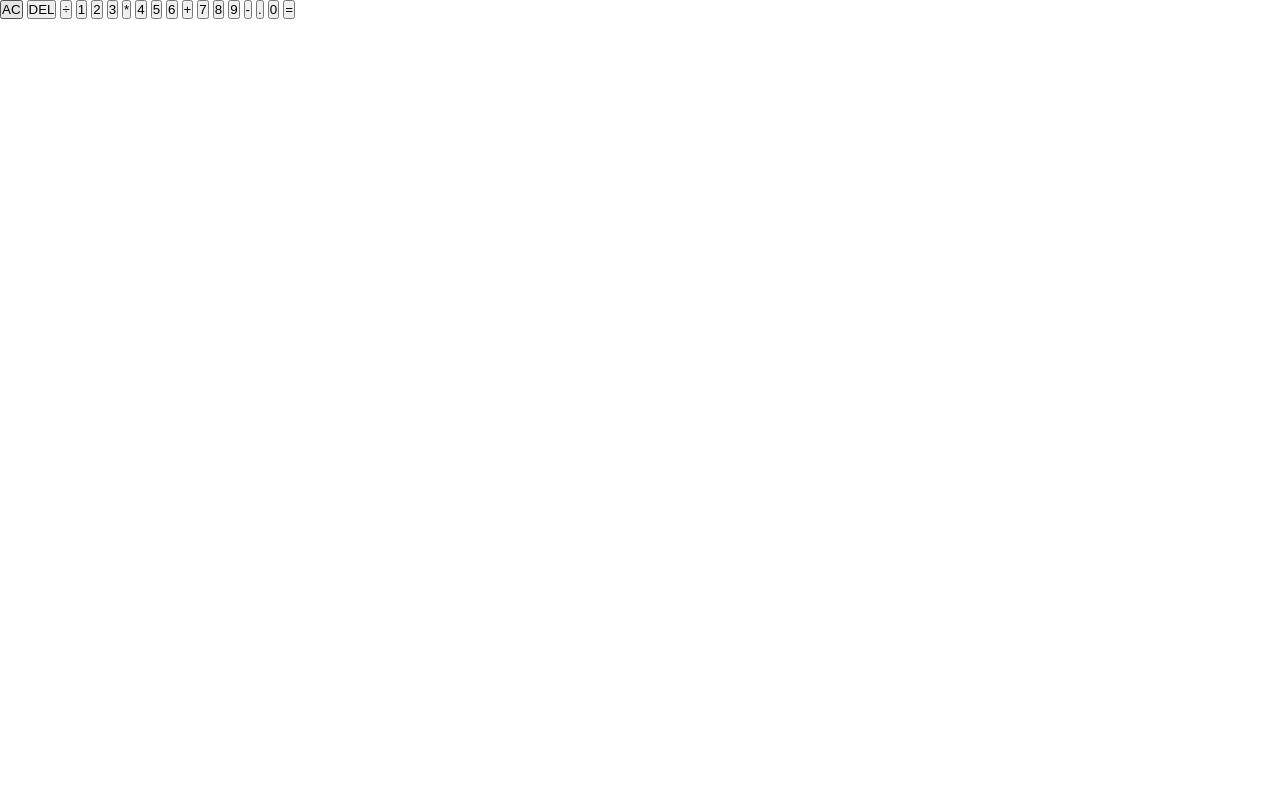
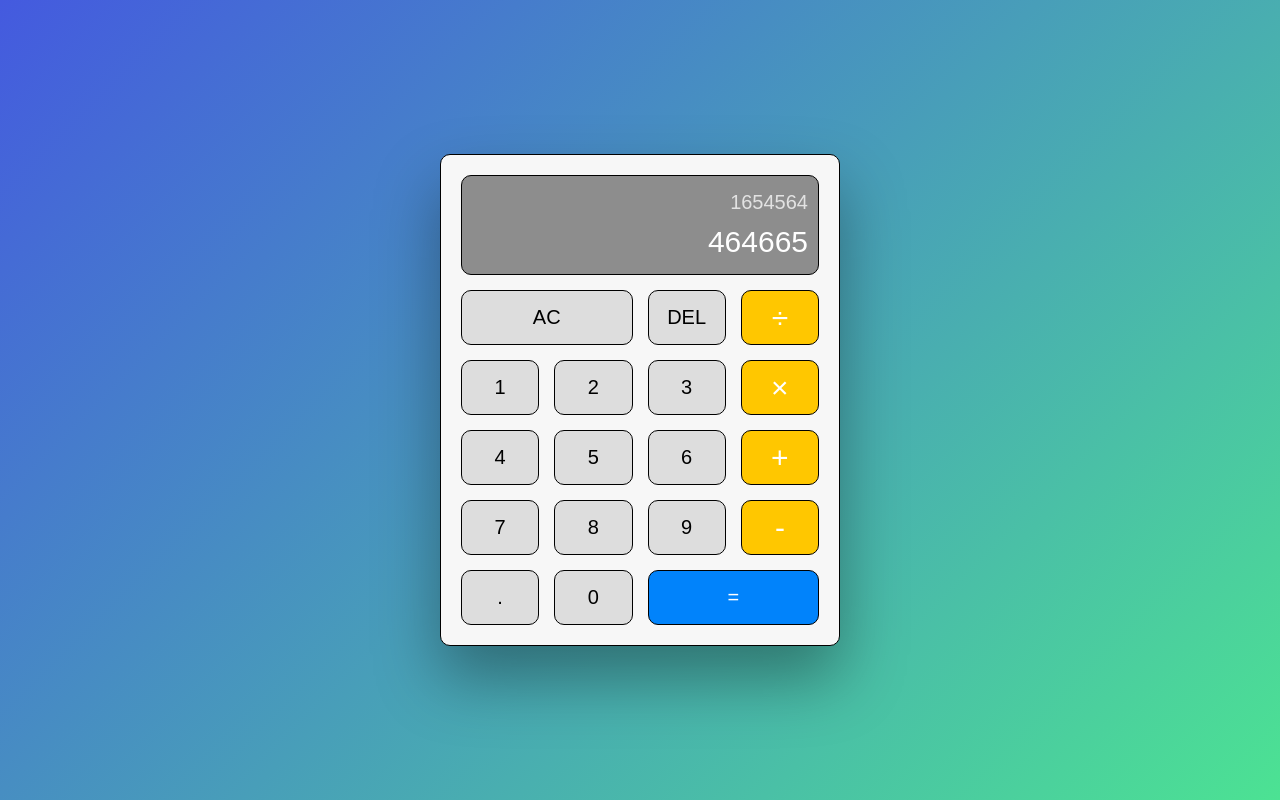
Before and after one commit to JovanSreco/javascript-calculator, a plain HTML site: page index.html in a window 1280 px wide. Drawn offline with Linux system fonts and the light colour scheme.

Commit message:
Version 0.1.0

```diff
--- a/index.html
+++ b/index.html
@@ -10,27 +10,27 @@
   <body>
     <div class="calculator">
       <div class="output">
-        <div class="previous-operation"></div>
-        <div class="current-operation"></div>
+        <div class="previous-operation">1654564</div>
+        <div class="current-operation">464665</div>
       </div>
-      <button data-all-clear class="span-two">AC</button>
+      <button data-all-clear class="ac">AC</button>
       <button data-delete>DEL</button>
-      <button data-operation="÷">÷</button>
+      <button data-operation="/" class="operator">÷</button>
       <button data-number="1">1</button>
       <button data-number="2">2</button>
       <button data-number="3">3</button>
-      <button data-operation="*">*</button>
+      <button data-operation="*" class="operator">&times;</button>
       <button data-number="4">4</button>
       <button data-number="5">5</button>
       <button data-number="6">6</button>
-      <button data-operation="+">+</button>
+      <button data-operation="+" class="operator">+</button>
       <button data-number="7">7</button>
       <button data-number="8">8</button>
       <button data-number="9">9</button>
-      <button data-operation="-">-</button>
+      <button data-operation="-" class="operator">-</button>
       <button data-number=".">.</button>
       <button data-number="0">0</button>
-      <button data-equals class="span-two">=</button>
+      <button data-equals class="equals">=</button>
     </div>
   </body>
 </html>
--- a/styles.css
+++ b/styles.css
@@ -1,3 +1,15 @@
+:root {
+  --color-output: rgba(130, 130, 130, 0.9);
+  --color-operators: rgb(255, 199, 0);
+  --color-operators-hover: rgba(255, 199, 0, 0.75);
+  --color-equal: rgb(1, 131, 251);
+  --color-equal-hover: rgba(1, 131, 251, 0.75);
+  --color-buttons: rgb(221, 221, 221);
+  --color-buttons-hover: rgb(249, 249, 249);
+
+  --transition: all 0.3s ease-in-out;
+}
+
 *,
 *::before,
 *::after {
@@ -9,3 +21,90 @@
 html {
   box-sizing: border-box;
 }
+
+body {
+  font-family: Arial, Helvetica, sans-serif;
+  background: rgb(68, 90, 223);
+  background: linear-gradient(
+    135deg,
+    rgba(68, 90, 223, 1) 0%,
+    rgba(76, 226, 147, 1) 100%
+  );
+  display: flex;
+  justify-content: center;
+  align-items: center;
+  min-height: 100vh;
+}
+
+.calculator {
+  padding: 20px;
+  width: 400px;
+  display: grid;
+  grid-template-columns: repeat(4, 1fr);
+  grid-template-rows: 100px repeat(5, 55px);
+  gap: 15px;
+  background-color: #f7f7f7;
+  border: 1px solid black;
+  border-radius: 10px;
+  box-shadow: 0 2rem 4rem rgba(0, 0, 0, 0.35);
+}
+
+.output {
+  grid-column: 1 / -1;
+  border: inherit;
+  border-radius: inherit;
+  background-color: var(--color-output);
+  padding: 10px;
+  color: #fff;
+  display: flex;
+  flex-direction: column;
+  align-items: flex-end;
+  justify-content: space-around;
+}
+
+.output .previous-operation {
+  color: rgba(255, 255, 255, 0.75);
+  font-size: 20px;
+}
+
+.output .current-operation {
+  color: white;
+  font-size: 30px;
+}
+
+button {
+  font-size: 20px;
+  background-color: var(--color-buttons);
+  border: inherit;
+  border-radius: inherit;
+  cursor: pointer;
+  transition: var(--transition);
+}
+
+button:hover {
+  background-color: var(--color-buttons-hover);
+}
+
+.ac {
+  grid-column: 1 / span 2;
+}
+
+.operator {
+  color: #fff;
+  background-color: var(--color-operators);
+  font-size: 30px;
+}
+
+.operator:hover {
+  background-color: var(--color-operators-hover);
+}
+
+.equals {
+  grid-column: 3 / span 2;
+  color: #fff;
+  background-color: var(--color-equal);
+}
+
+.equals:hover {
+  background-color: var(--color-equal-hover);
+}
```
